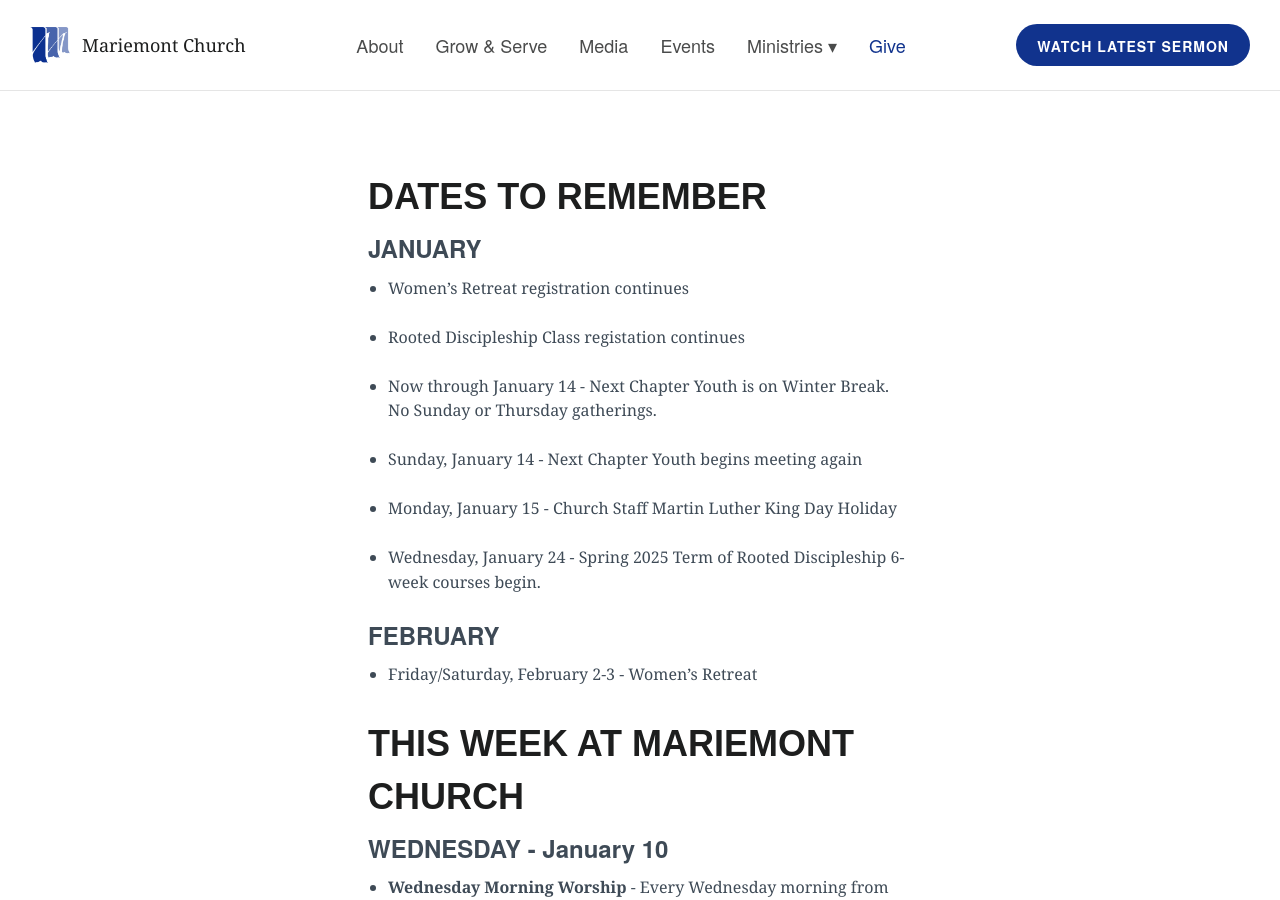
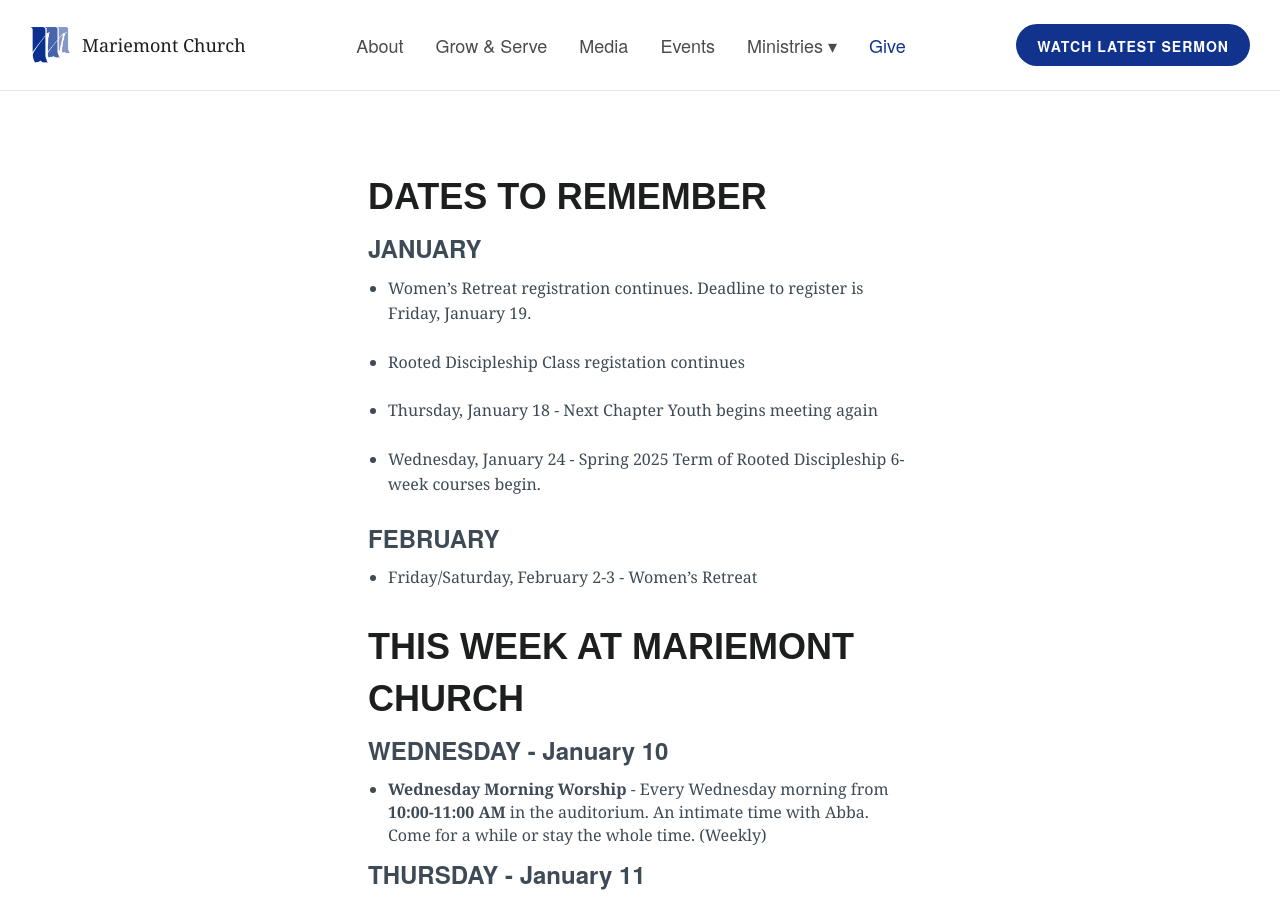
Before and after one commit to lukemoderwell/mariemont, a Jekyll site: the page built from mc-weekly-calendar.markdown, in a window 1280 px wide and 900 px high. Built offline with Jekyll 4.4.1, drawn with Linux system fonts in a browser that asks for light colours; nearby versions of some CDN libraries.

Commit message:
Updated Mc Weekly Calendar

```diff
--- a/mc-weekly-calendar.markdown
+++ b/mc-weekly-calendar.markdown
@@ -10,15 +10,11 @@
 
 ### JANUARY
 
-* Women's Retreat registration continues
+* Women's Retreat registration continues. Deadline to register is Friday, January 19.
 
 * Rooted Discipleship Class registation continues
 
-* Now through January 14 - Next Chapter Youth is on Winter Break.  No Sunday or Thursday gatherings.
-
-* Sunday, January 14 - Next Chapter Youth begins meeting again
-
-* Monday, January 15 - Church Staff Martin Luther King Day Holiday
+* Thursday, January 18 - Next Chapter Youth begins meeting again
 
 * Wednesday, January 24 - Spring 2025 Term of Rooted Discipleship 6-week courses begin.
 
```
